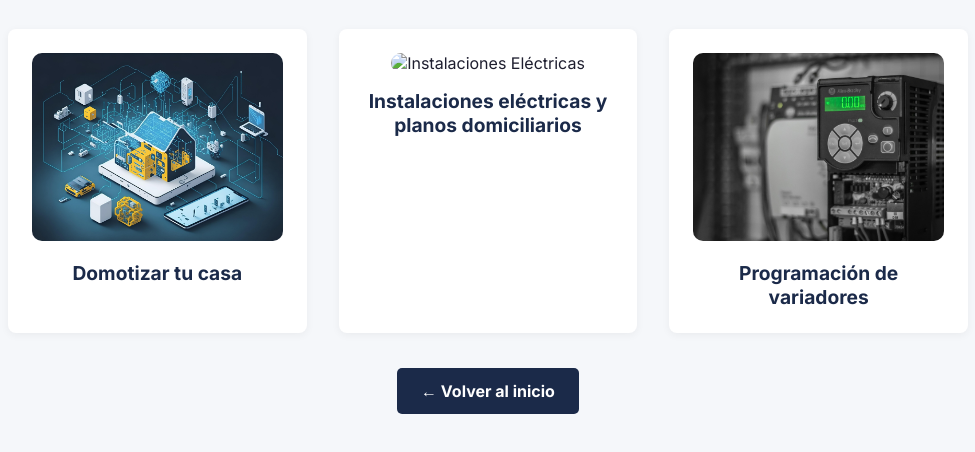
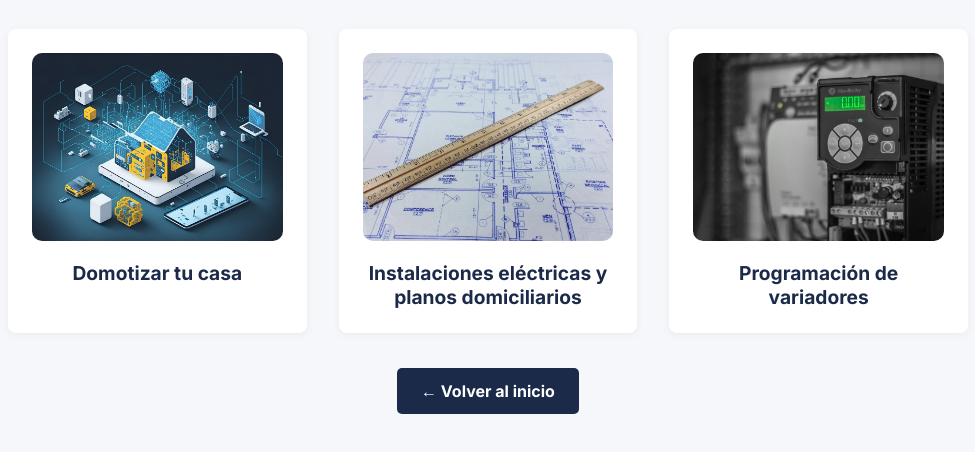
Before and after one commit to KeninRisalbe/keninrisalbe.github.io, a plain HTML site: page servicios_kenin.html in a window 1280 px wide. Shown: the part 74-526 px from the top of the page, without its empty margins (152-1127 px from the left). Drawn offline with Linux system fonts and the light colour scheme.

Commit message:
Update servicios_kenin.html

```diff
--- a/servicios_kenin.html
+++ b/servicios_kenin.html
@@ -80,7 +80,7 @@
         <span>Domotizar tu casa</span>
       </div>
       <div class="service-item" onclick="window.open('https://tu-enlace-instalaciones.com', '_blank')">
-        <img src="icons/instalaciones.jpg" alt="Instalaciones Eléctricas">
+        <img src="icons/planos.jpg" alt="Instalaciones Eléctricas">
         <span>Instalaciones eléctricas y planos domiciliarios</span>
       </div>
       <div class="service-item" onclick="window.open('https://tu-enlace-variadores.com', '_blank')">
```
